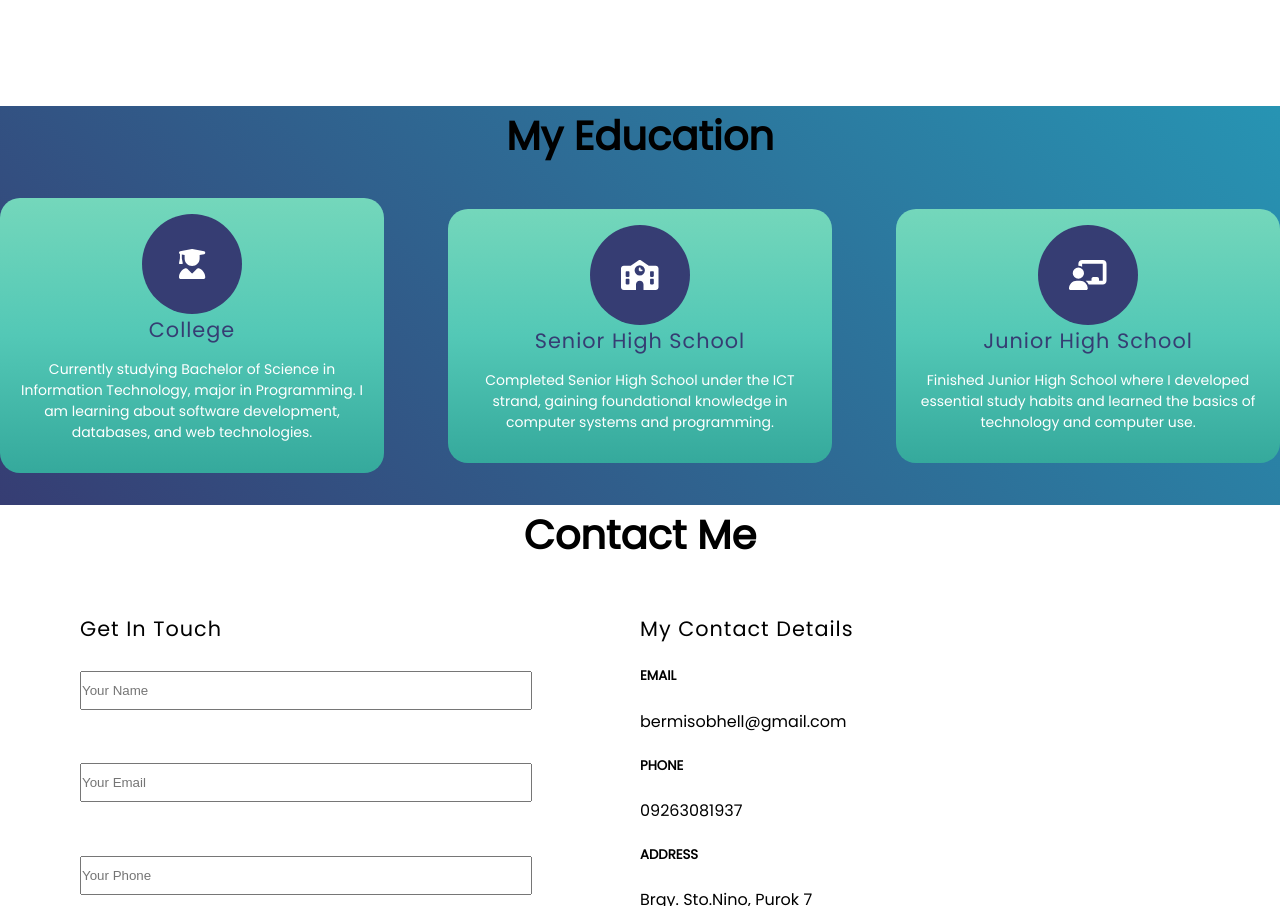
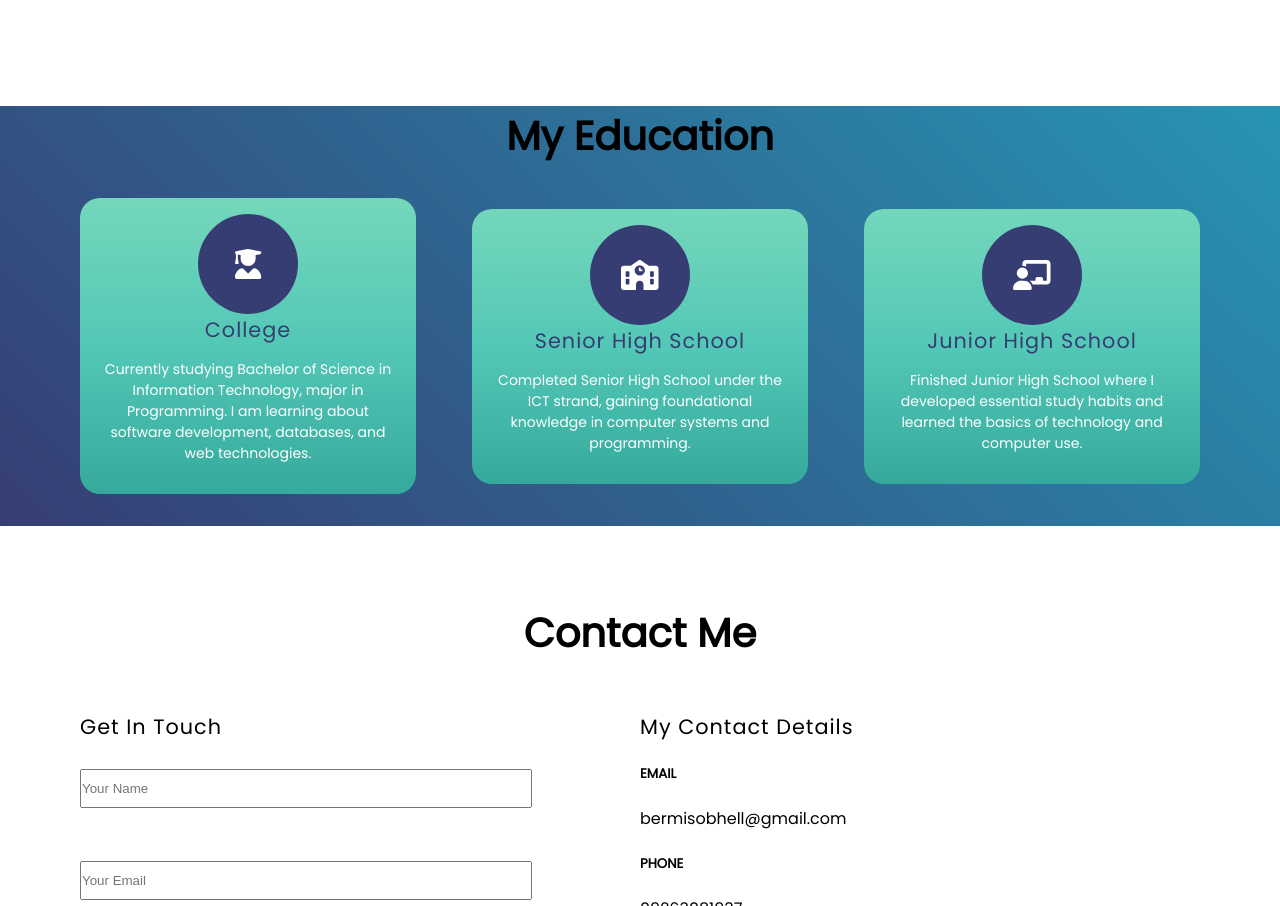
Before and after one commit to Bhell21/bermiso-porfolio.github.io, a plain HTML site: page index.html in a window 1280 px wide. Shown: the part 1947-2853 px from the top of the page. Drawn offline with Linux system fonts and the light colour scheme.

Commit message:
Update style.css

```diff
--- a/style.css
+++ b/style.css
@@ -124,8 +124,8 @@ body {
     background-image: linear-gradient(45deg, #363D73, #2794B3);
     justify-content: center;
     flex-direction: column;
-    justify-content: space-between;
-    width: 100%;
+    margin: 4.8rem 0;
+    padding: 0 5rem;
 
 }
 .my-row {
```
